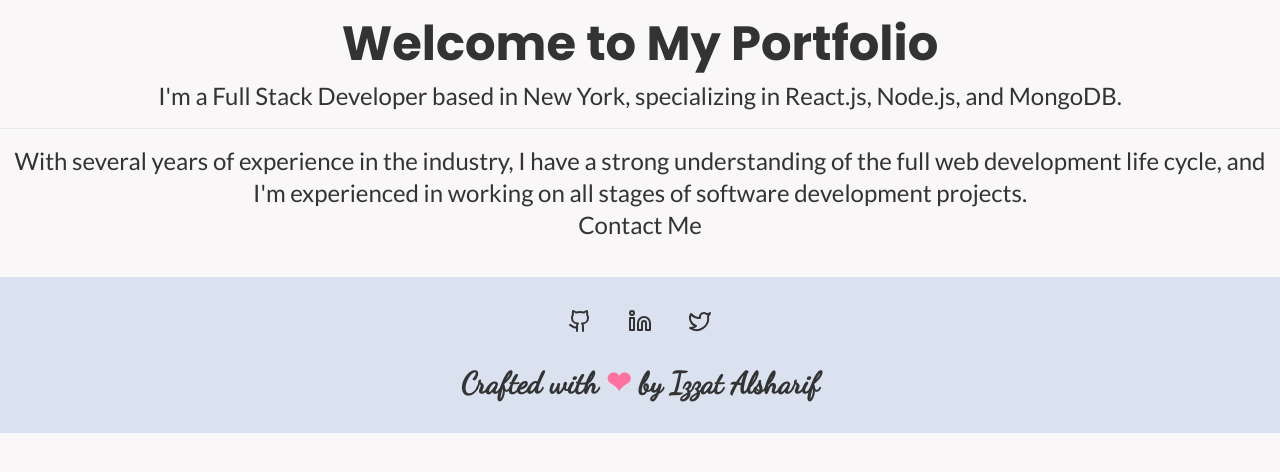
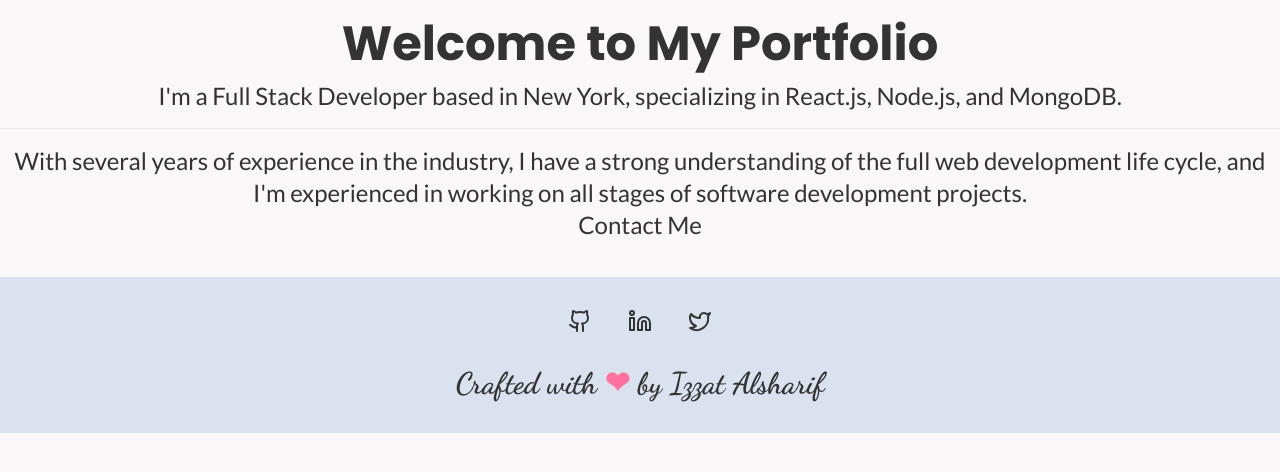
Before and after one commit to izzat5233/personal-portfolio, a Next.js app: page / in a window 1280 px wide. Shown: the top 472 px of the page. Built offline with nearby package versions, Linux system fonts and the light colour scheme.

Commit message:
Updated fonts

```diff
--- a/src/styles/globals.css
+++ b/src/styles/globals.css
@@ -1,4 +1,4 @@
-@import url('https://fonts.googleapis.com/css2?family=Dancing+Script&family=Lato&family=Poppins:wght@100;400;700&display=swap');
+@import url('https://fonts.googleapis.com/css2?family=Dancing+Script:wght@400;700&family=Lato&family=Poppins:wght@100;400;700&display=swap');
 
 @tailwind base;
 @tailwind components;
```
